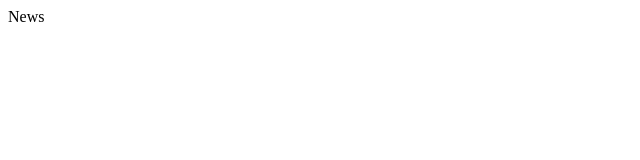
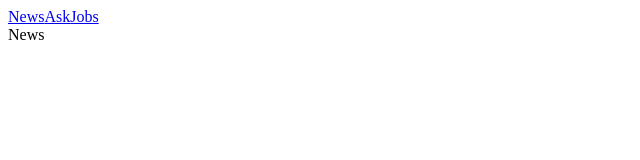
Before and after one commit to chocolaggibbiddori/inflearn-vue, a Vue app in the folder age-of-vue-lv3/vue-news/: page /news in a window 1280 px wide. Shown: the top 160 px of the page, without its empty margins (0-640 px from the left). Built offline with nearby package versions, Linux system fonts and the light colour scheme.

Commit message:
라우터 기본 - redirect 속성과 router-link

```diff
--- a/age-of-vue-lv3/vue-news/src/App.vue
+++ b/age-of-vue-lv3/vue-news/src/App.vue
@@ -1,11 +1,18 @@
 <template>
   <div id="app">
+    <tool-bar></tool-bar>
     <router-view></router-view>
   </div>
 </template>
 
 <script>
-export default {};
+import ToolBar from '@/views/ToolBar.vue';
+
+export default {
+  components: {
+    ToolBar
+  }
+};
 </script>
 
 <style></style>
--- a/age-of-vue-lv3/vue-news/src/router/index.js
+++ b/age-of-vue-lv3/vue-news/src/router/index.js
@@ -8,6 +8,10 @@
 Vue.use(VueRouter);
 
 const routes = [
+  {
+    path: '/',
+    redirect: '/news'
+  },
   {
     path: '/news',
     component: NewsView
--- /dev/null
+++ b/age-of-vue-lv3/vue-news/src/views/ToolBar.vue
@@ -0,0 +1,15 @@
+<template>
+  <div>
+    <router-link to="/news">News</router-link>
+    <router-link to="/ask">Ask</router-link>
+    <router-link to="/jobs">Jobs</router-link>
+  </div>
+</template>
+
+<script>
+export default {
+  name: 'ToolBar'
+};
+</script>
+
+<style scoped></style>
```
